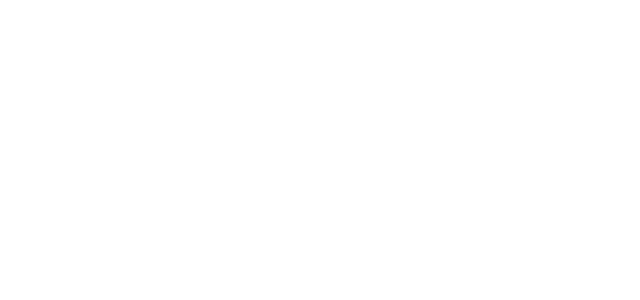
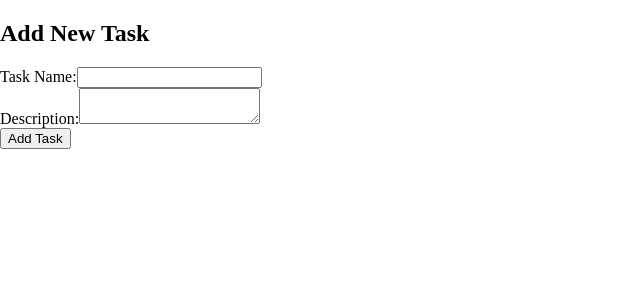
Before and after one commit to ako2223/notes2, a Vue app: page /add in a window 1280 px wide. Before the commit this address had no page. Shown: the top 300 px of the page, without its empty margins (0-640 px from the left). Built offline with nearby package versions, Linux system fonts and the light colour scheme.

Commit message:
New old code, all the function but no styling yet

```diff
--- a/package.json
+++ b/package.json
@@ -11,6 +11,7 @@
     "format": "prettier --write src/"
   },
   "dependencies": {
+    "mitt": "^3.0.1",
     "vue": "^3.4.15",
     "vue-router": "^4.2.5"
   },
--- a/src/App.vue
+++ b/src/App.vue
@@ -5,4 +5,5 @@
 
 <template>
   <RouterView />
+
 </template>
--- /dev/null
+++ b/src/components/AddTask.vue
@@ -0,0 +1,46 @@
+<!-- AddTask.vue -->
+<template>
+    <div class="add-task">
+      <h2>Add New Task</h2>
+      <form @submit.prevent="submitTask">
+        <div>
+          <label for="taskName">Task Name:</label>
+          <input id="taskName" v-model="taskName" required>
+        </div>
+        <div>
+          <label for="taskDescription">Description:</label>
+          <textarea id="taskDescription" v-model="taskDescription"></textarea>
+        </div>
+        <button type="submit">Add Task</button>
+      </form>
+    </div>
+  </template>
+
+  <script>
+  import { EventBus } from '../router/eventBus';
+
+  export default {
+    data() {
+      return {
+        taskName: '',
+        taskDescription: ''
+      };
+    },
+    methods: {
+      submitTask() {
+        console.log("Emitting addTask with", { text: this.taskName, description: this.taskDescription });
+        EventBus.emit('addTask', { text: this.taskName, description: this.taskDescription });
+        this.taskName = '';
+        this.taskDescription = '';
+        this.$router.push('/');
+      },
+      goToHomePage() {
+    this.$router.push({ path: '/' });
+  }
+    }
+  }
+  </script>
+
+  <style>
+  /* Add styles as needed */
+  </style>
--- a/src/pages/HomePage.vue
+++ b/src/pages/HomePage.vue
@@ -7,29 +7,26 @@
           {{ task.text }}
         </li>
       </ul>
-      <button @click="addTask">Add Task</button>
+      <button @click="goToAddTaskPage">Add Task</button>
     </div>
     <TaskDetail :task="selectedTask" @editTask="editTask" @removeTask="removeTask" v-if="selectedTask" />
+    <router-view @addTask="addTask"></router-view>
   </div>
+
 </template>
 
 <script>
-import TaskList from '../components/FirstComponent.vue'
+import { EventBus } from '../router/eventBus';
 import TaskDetail from '../components/TaskDetail.vue'
 
 export default {
   name: 'App',
   components: {
-    TaskList,
     TaskDetail
   },
   data() {
     return {
-      tasks: [
-        { text: 'Task 1', description: 'Description of Task 1' },
-        { text: 'Task 2', description: 'Description of Task 2' },
-        // Add more tasks as needed
-      ],
+      tasks: [],
       selectedTaskIndex: null
     }
   },
@@ -38,17 +35,27 @@
       return this.selectedTaskIndex !== null ? this.tasks[this.selectedTaskIndex] : null;
     }
   },
+  watch: {
+    tasks: {
+      handler() {
+        localStorage.setItem('tasks', JSON.stringify(this.tasks));
+      },
+      deep: true
+    }
+  },
+  created() {
+    EventBus.on('addTask', this.addTask);
+  },
   methods: {
     selectTask(index) {
       this.selectedTaskIndex = index;
     },
-    addTask() {
-  const newTaskText = prompt("Enter the new task name:");
-  if (newTaskText !== null) {
-    const newTaskDescription = prompt("Enter the description for the task:");
-    this.tasks.push({ text: newTaskText, description: newTaskDescription || '' });
-  }
-},
+    addTask(task) {
+      console.log("Adding task", task);
+      this.tasks.push(task);
+    localStorage.setItem('tasks', JSON.stringify(this.tasks));
+    this.$router.push('/'); // Navigate back to the task list
+    },
     editTask(newText, newDescription) {
       if (this.selectedTaskIndex !== null) {
         this.tasks[this.selectedTaskIndex].text = newText;
@@ -56,12 +63,25 @@
       }
     },
     removeTask() {
-      if (this.selectedTaskIndex !== null) {
-        if (confirm('Are you sure you want to remove this task?')) {
-          this.tasks.splice(this.selectedTaskIndex, 1);
-          this.selectedTaskIndex = null;
-        }
+      if (this.selectedTaskIndex !== null && confirm('Are you sure you want to remove this task?')) {
+        this.tasks.splice(this.selectedTaskIndex, 1);
+        this.selectedTaskIndex = null;
       }
+    },
+  goToAddTaskPage() {
+    this.$router.push({ path: '/add' });
+  },
+  beforeDestroy() {
+    EventBus.off('addTask', this.addTask); // Clean up to prevent memory leaks
+  }
+  },
+  mounted() {
+    const loadedTasks = localStorage.getItem('tasks');
+    if (loadedTasks) {
+      this.tasks = JSON.parse(loadedTasks);
+    }
+    if (this.tasks.length > 0) {
+      this.selectTask(0);
     }
   }
 }
--- /dev/null
+++ b/src/router/eventBus.js
@@ -0,0 +1,3 @@
+// eventBus.js
+import mitt from 'mitt';
+export const EventBus = mitt();
--- a/src/router/index.js
+++ b/src/router/index.js
@@ -1,5 +1,7 @@
 import { createRouter, createWebHistory } from 'vue-router';
 import HomePage from '../pages/HomePage.vue';
+import TaskDetail from '../components/TaskDetail.vue';
+import AddTask from '../components/AddTask.vue';
 
 const router = createRouter({
   history: createWebHistory(import.meta.env.BASE_URL),
@@ -17,6 +19,7 @@
       // which is lazy-loaded when the route is visited.
       component: () => import('../pages/AboutPage.vue'),
     },
+    { path: '/add', component: AddTask },
   ],
 });
 
```
Also changed, not shown: 1 other file (tests, documents, lock files or other folders).
